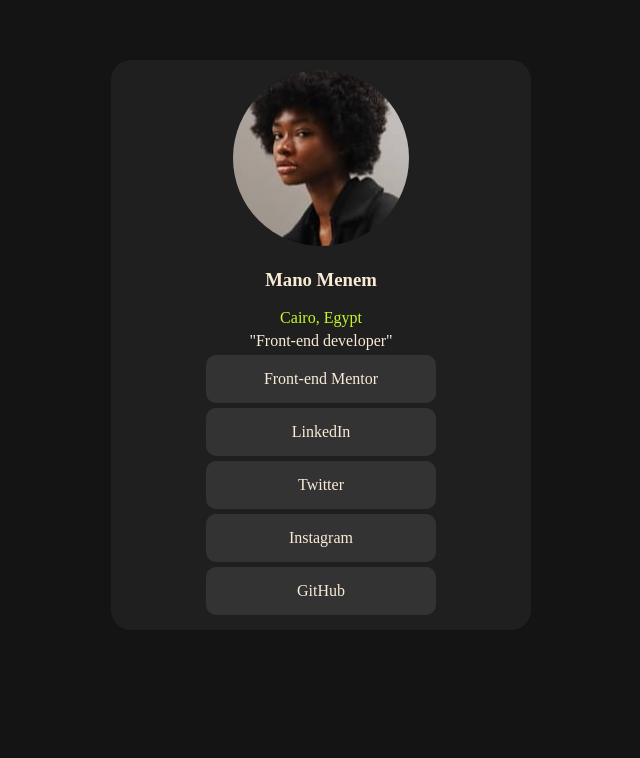
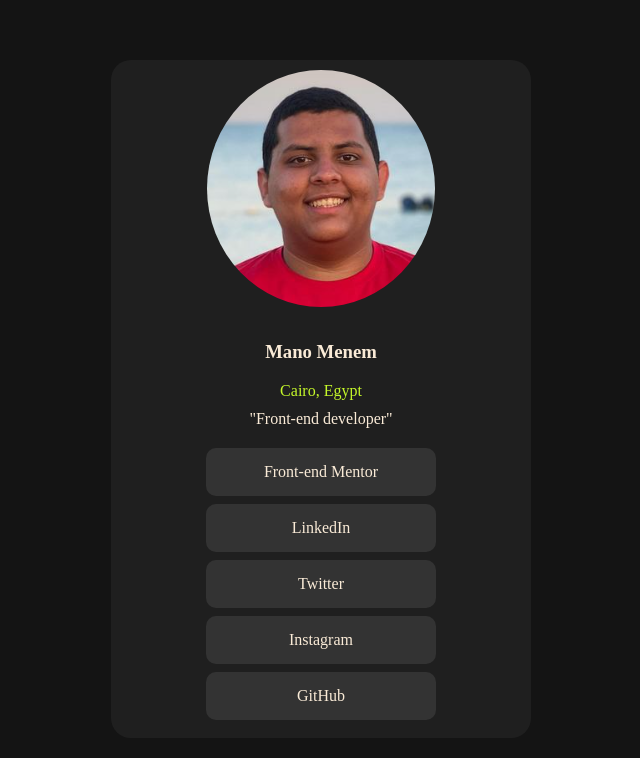
Before and after one commit to mano-menem/valleysoft, a plain HTML site: page index.html in a window 1280 px wide. Shown: the whole page, without its empty margins (319-959 px from the left). Drawn offline with Linux system fonts and the light colour scheme.

Commit message:
Final Resault

```diff
--- a/index.html
+++ b/index.html
@@ -11,8 +11,8 @@
 <body>
     <div class="card">
         <div class="description">
-            <div class="profile-pic"><img src="./social-links-profile-main/assets/images/avatar-jessica.jpeg"
-                    alt="Profile Image" style="border-radius: 50%;"></div>
+            <div class="profile-pic"><img src="/Screenshot 2024-08-04 135248.png" alt="Profile Image"
+                    style="border-radius: 50%;"></div>
             <div class="costumer-name">
                 <h3>Mano Menem</h3>
             </div>
@@ -20,11 +20,15 @@
             <div class="des">"Front-end developer"</div>
         </div>
         <div class="links">
-            <div class="Mentor">Front-end Mentor</div>
-            <div class="LinkedIn">LinkedIn</div>
-            <div class="Twitter">Twitter</div>
-            <div class="Instagram">Instagram</div>
-            <div class="GitHub">GitHub</div>
+            <div class="Mentor" onclick="window.open('https://www.frontendmentor.io/profile/mano-menem', '_blank');">
+                Front-end Mentor</div>
+            <div class="LinkedIn"
+                onclick="window.open('https://www.linkedin.com/in/abdel-rahman-abdel-moneim-708328321/', '_blank');">
+                LinkedIn</div>
+            <div class="Twitter" onclick="window.open('https://github.com/mano-menem', '_blank');">Twitter</div>
+            <div class="Instagram" onclick="window.open('https://www.instagram.com/mano_menem', '_blank');">Instagram
+            </div>
+            <div class="GitHub" onclick="window.open('https://github.com/mano-menem', '_blank');">GitHub</div>
         </div>
     </div>
 </body>
--- a/style.css
+++ b/style.css
@@ -1,10 +1,16 @@
 body {
     background-color: hsl(0, 0%, 8%);
+    align-items: center;
+    text-align: center;
+}
 
+.profile-pic {
+    text-align: center;
 }
 
 .costumer-name {
     color: antiquewhite;
+    margin-top: 30px;
 }
 
 .region {
@@ -14,8 +20,8 @@ body {
 
 .des {
     color: antiquewhite;
-    margin-top: 5px;
-    margin-bottom: 5px;
+    margin-top: 10px;
+    margin-bottom: 20px;
 }
 
 .card {
@@ -33,7 +39,7 @@ body {
     color: antiquewhite;
     font-weight: 500;
     padding: 15px;
-    margin: 5px auto;
+    margin: 8px auto;
     border-radius: 10px;
     transition: ease-in-out 300ms;
 }
@@ -49,7 +55,7 @@ body {
     color: antiquewhite;
     font-weight: 500;
     padding: 15px;
-    margin: 5px auto;
+    margin: 8px auto;
     border-radius: 10px;
     transition: ease-in-out 300ms;
 }
@@ -65,7 +71,7 @@ body {
     color: antiquewhite;
     font-weight: 500;
     padding: 15px;
-    margin: 5px auto;
+    margin: 8px auto;
     border-radius: 10px;
     transition: ease-in-out 300ms;
 }
@@ -81,7 +87,7 @@ body {
     color: antiquewhite;
     font-weight: 500;
     padding: 15px;
-    margin: 5px auto;
+    margin: 8px auto;
     border-radius: 10px;
     transition: ease-in-out 300ms;
 }
@@ -97,7 +103,7 @@ body {
     color: antiquewhite;
     font-weight: 500;
     padding: 15px;
-    margin: 5px auto;
+    margin: 8px auto;
     border-radius: 10px;
     transition: ease-in-out 300ms;
 }
```
Also changed, not shown: Screenshot 2024-08-04 135248.png (added).
